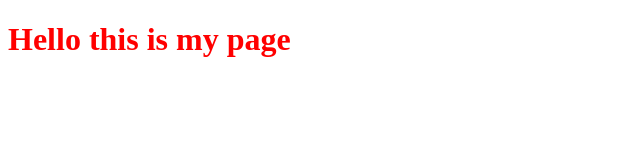
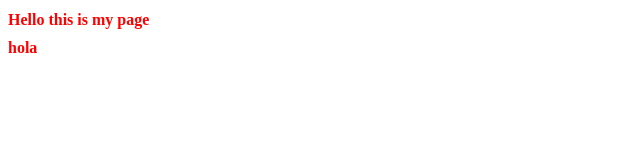
Before and after one commit to Eriksson03/my-personal-website, a plain HTML site: page index.html in a window 1280 px wide. Shown: the whole page, without its empty margins (0-640 px from the left). Drawn offline with Linux system fonts and the light colour scheme.

Commit message:
add title in my website

```diff
--- a/css/main.css
+++ b/css/main.css
@@ -1,3 +1,4 @@
 h1{
     color: red;
+    font-size: 1rem;
 }
--- a/index.html
+++ b/index.html
@@ -9,6 +9,8 @@
 <body>
 
     <h1>Hello this is my page</h1>
+    <h1>hola
 
+    </h1>
 </body>
 </html>
```
